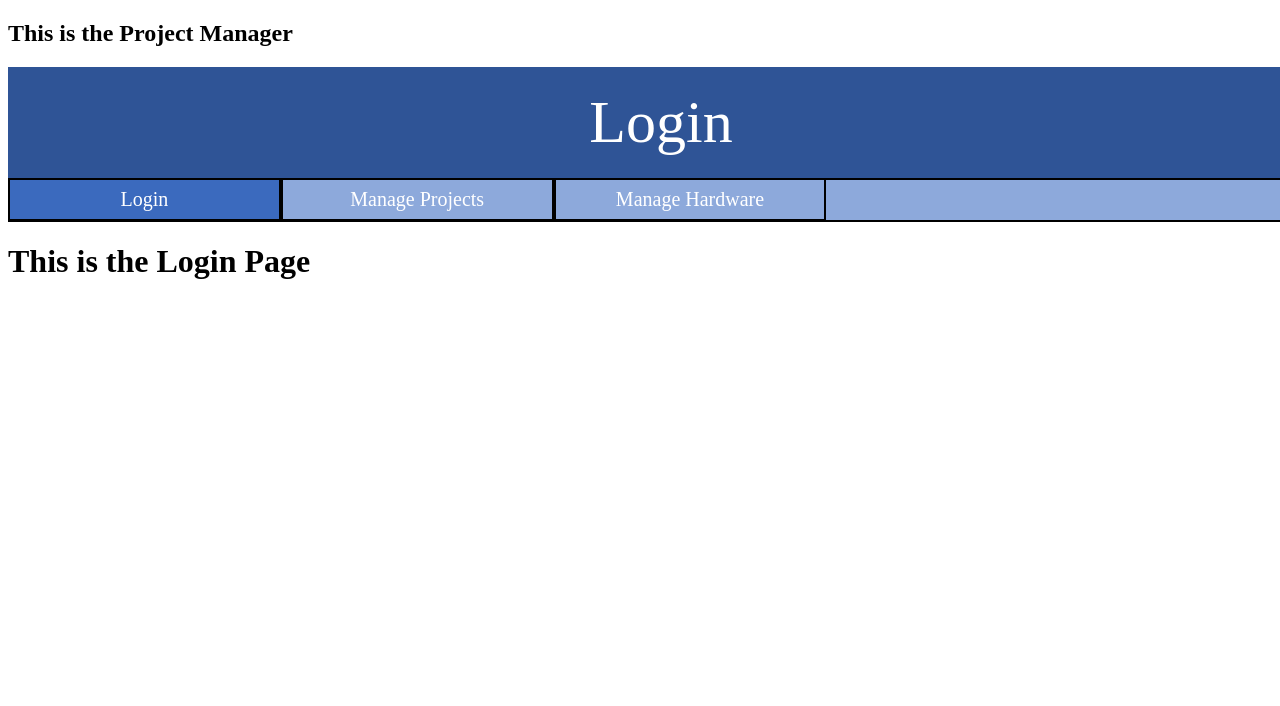
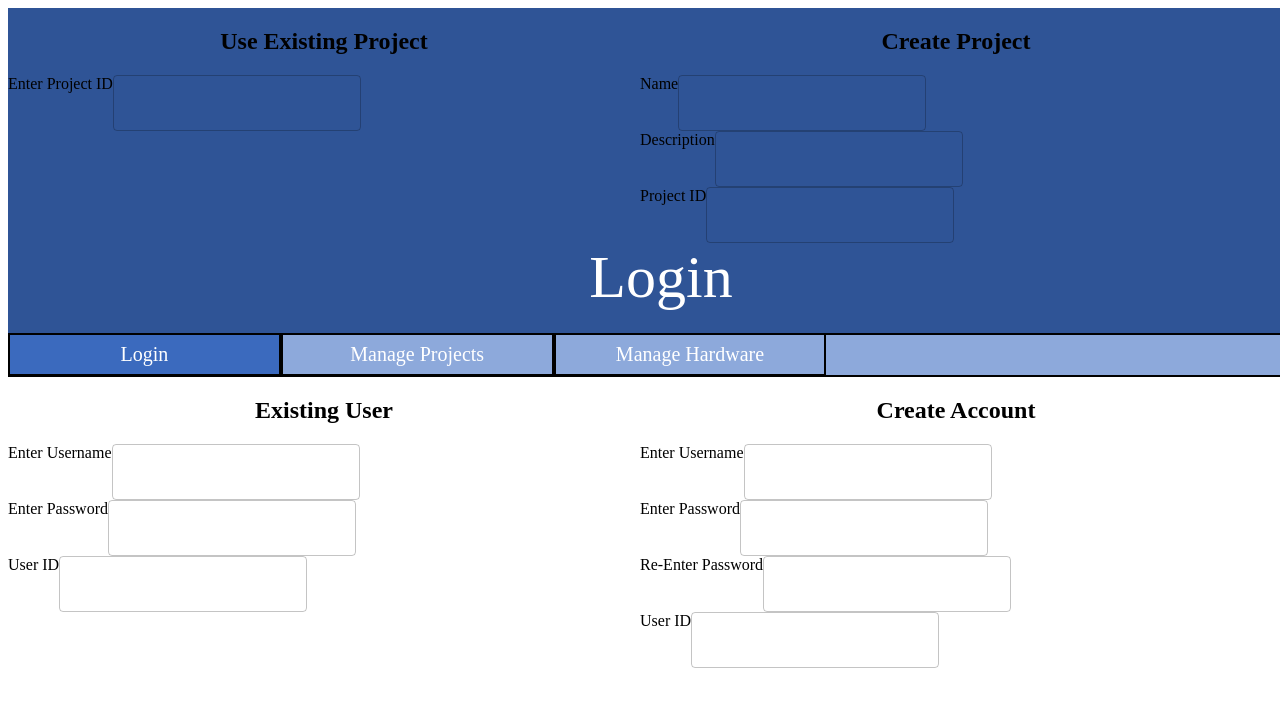
Before and after one commit to sachinnairr/ECE-461L, a React (Create React App) app in the folder frontend/: page /projects in a window 1280 px wide. Shown: the top 706 px of the page. Built offline with nearby package versions, Linux system fonts and the light colour scheme.

Commit message:
added field, fieldSet, components used for data inputs in first 2 pages

```diff
--- a/frontend/package.json
+++ b/frontend/package.json
@@ -5,7 +5,7 @@
   "dependencies": {
     "@emotion/react": "^11.10.4",
     "@emotion/styled": "^11.10.4",
-    "@mui/material": "^5.10.8",
+    "@mui/material": "^5.10.10",
     "@testing-library/jest-dom": "^5.16.5",
     "@testing-library/react": "^13.4.0",
     "@testing-library/user-event": "^13.5.0",
--- /dev/null
+++ b/frontend/src/components/field.js
@@ -0,0 +1,10 @@
+import TextField from '@mui/material/TextField';
+
+export default function Field(props){
+    return(
+        <div className='field'>
+            <div className='field-label'>{props.label}</div>
+            <TextField id="outlined-basic" label="" variant="outlined" />
+        </div>
+    )
+}
--- /dev/null
+++ b/frontend/src/components/fieldset.js
@@ -0,0 +1,18 @@
+import Field from "./field";
+export default function FieldSet(props){
+    function generateFields(names){
+    const arr = [];
+    let i = 0
+    while(i < names.length){
+      arr.push(<Field label={names[i]}/> )
+       i++;
+       }
+    return arr;
+    }
+    return(
+        <div className="field-set">
+            <h2 className="field-set-title">{props.title}</h2>
+            {generateFields(props.fields)}
+        </div>
+    )
+}
--- a/frontend/src/pages/Dashboard.js
+++ b/frontend/src/pages/Dashboard.js
@@ -10,7 +10,7 @@ export default function Dashboard() {
     console.log(state);
     let buttons;
     let page;
-if(state=="Login"){
+if(state==="Login"){
      buttons = <div className='nav-box'>
     <div className='nav-clicked' onClick={(e) => setState("Login")}>Login</div>
     <div className='nav-section' onClick={(e) => setState("Manage Projects")}>Manage Projects</div>
@@ -18,7 +18,7 @@ if(state=="Login"){
     </div>
     page = <LoginPage/>
 }
-if(state=="Manage Projects"){
+if(state==="Manage Projects"){
      buttons = <div className='nav-box'>
     <div className='nav-section' onClick={(e) => setState("Login")}>Login</div>
     <div className='nav-clicked' onClick={(e) => setState("Manage Projects")}>Manage Projects</div>
@@ -26,7 +26,7 @@ if(state=="Manage Projects"){
     </div>
     page = <ProjectsPage/>
 }
-if(state=="Manage Hardware"){
+if(state==="Manage Hardware"){
      buttons = <div className='nav-box'>
     <div className='nav-section' onClick={(e) => setState("Login")}>Login</div>
     <div className='nav-section' onClick={(e) => setState("Manage Projects")}>Manage Projects</div>
--- a/frontend/src/pages/loginPage.js
+++ b/frontend/src/pages/loginPage.js
@@ -1,8 +1,12 @@
 import React from 'react';
+import FieldSet from '../components/fieldset';
 export default function LoginPage() {
+    const existing = ["Enter Username", "Enter Password", "User ID"]
+    const create = ["Enter Username", "Enter Password", "Re-Enter Password", "User ID"]
     return(
         <div>
-            <h1>This is the Login Page</h1>
+           <FieldSet title={"Existing User"} fields={existing} button={"Login"}></FieldSet>
+           <FieldSet title={"Create Account"} fields={create} button={"Create Account"}></FieldSet>
         </div>
 
     );
--- a/frontend/src/pages/projectsPage.js
+++ b/frontend/src/pages/projectsPage.js
@@ -1,8 +1,12 @@
 import React from 'react';
+import FieldSet from '../components/fieldset';
 export default function ProjectsPage() {
+    const existing = ["Enter Project ID"]
+    const create = ["Name", "Description", "Project ID"]
     return(
         <div>
-        <h2>This is the Project Manager</h2>
-    </div>
+           <FieldSet title={"Use Existing Project"} fields={existing} button={"Use Project"}></FieldSet>
+           <FieldSet title={"Create Project"} fields={create} button={"Create Project"}></FieldSet>
+        </div>
     );
 }
--- a/frontend/src/styles.css
+++ b/frontend/src/styles.css
@@ -35,3 +35,16 @@
     width: 20%;
     background-color: #3B6ABE;
 }
+.field{
+    width: 100%;
+}
+.field-label{
+    float: left;
+}
+.field-set{
+    float: left;
+    width: 50%;
+}
+.field-set-title{
+    text-align: center;
+}
```
Also changed, not shown: 1 other file (tests, documents, lock files or other folders).
